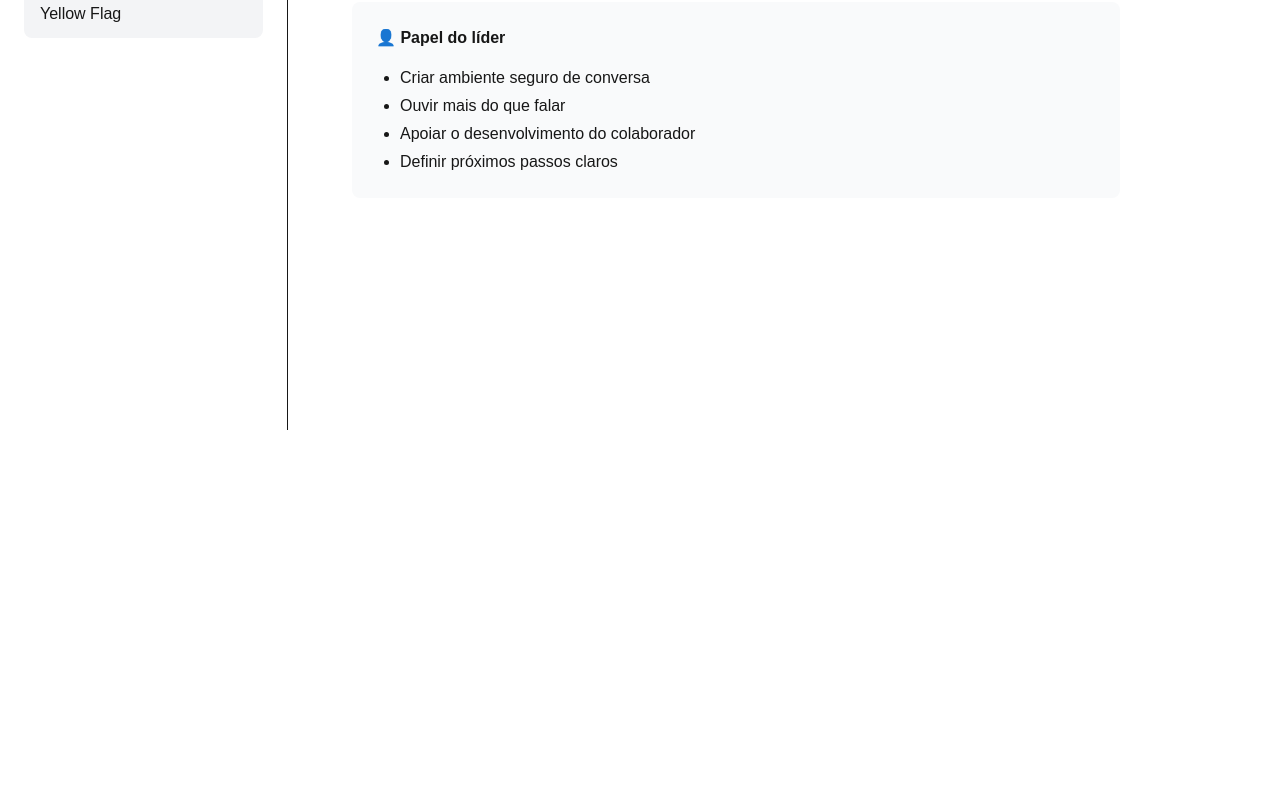
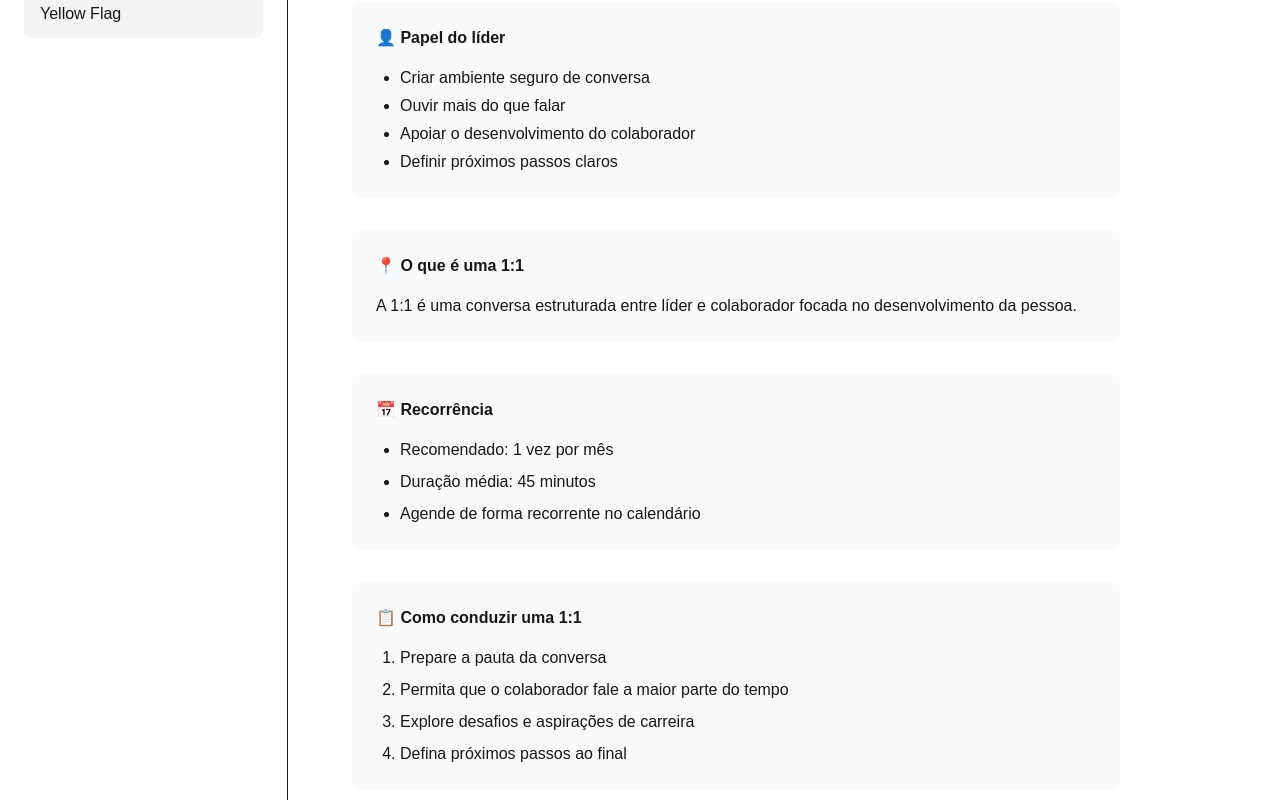
Before and after one commit to amandafrann/programa-lider-hero, a Next.js app: page /desenvolvimento/performance/one-on-one in a window 1280 px wide. Shown: the part 370-1170 px from the top of the page. Before the commit the page ends 800 px from the top, so only its background shows below. Built offline with nearby package versions, Linux system fonts and the light colour scheme.

Commit message:
pagina one-aone

```diff
--- a/app/desenvolvimento/performance/one-on-one/page.tsx
+++ b/app/desenvolvimento/performance/one-on-one/page.tsx
@@ -10,6 +10,8 @@ export default function OneOnOnePage() {
         carreira e evolução profissional.
       </p>
 
+      {/* OBJETIVO */}
+
       <div className="bg-blue-50 border-l-4 border-blue-500 p-6 rounded-lg mb-8">
         <h3 className="font-semibold mb-3">⚡ Objetivo da etapa</h3>
 
@@ -18,6 +20,8 @@ export default function OneOnOnePage() {
           focado em desenvolvimento, alinhamento de expectativas e conexão.
         </p>
       </div>
+
+      {/* PAPEL DO LÍDER */}
 
       <div className="bg-gray-50 p-6 rounded-lg mb-8">
         <h3 className="font-semibold mb-4">👤 Papel do líder</h3>
@@ -30,6 +34,58 @@ export default function OneOnOnePage() {
         </ul>
       </div>
 
+      {/* O QUE É 1:1 */}
+
+      <div className="bg-gray-50 p-6 rounded-lg mb-8">
+
+        <h3 className="font-semibold mb-4">
+          📍 O que é uma 1:1
+        </h3>
+
+        <p>
+          A 1:1 é uma conversa estruturada entre líder e colaborador focada no
+          desenvolvimento da pessoa.
+        </p>
+
+      </div>
+
+      {/* RECORRÊNCIA */}
+
+      <div className="bg-gray-50 p-6 rounded-lg mb-8">
+
+        <h3 className="font-semibold mb-4">
+          📅 Recorrência
+        </h3>
+
+        <ul className="list-disc ml-6 space-y-2">
+
+          <li>Recomendado: 1 vez por mês</li>
+          <li>Duração média: 45 minutos</li>
+          <li>Agende de forma recorrente no calendário</li>
+
+        </ul>
+
+      </div>
+
+      {/* COMO CONDUZIR */}
+
+      <div className="bg-gray-50 p-6 rounded-lg mb-8">
+
+        <h3 className="font-semibold mb-4">
+          📋 Como conduzir uma 1:1
+        </h3>
+
+        <ol className="list-decimal ml-6 space-y-2">
+
+          <li>Prepare a pauta da conversa</li>
+          <li>Permita que o colaborador fale a maior parte do tempo</li>
+          <li>Explore desafios e aspirações de carreira</li>
+          <li>Defina próximos passos ao final</li>
+
+        </ol>
+
+      </div>
+
     </LessonLayout>
   );
 }
```
